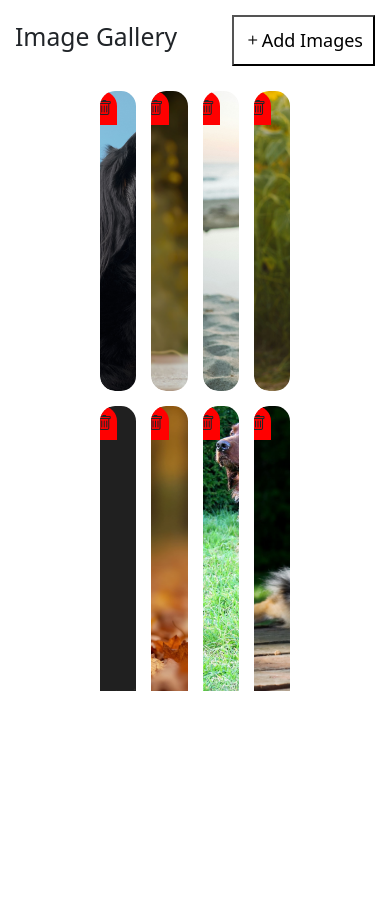
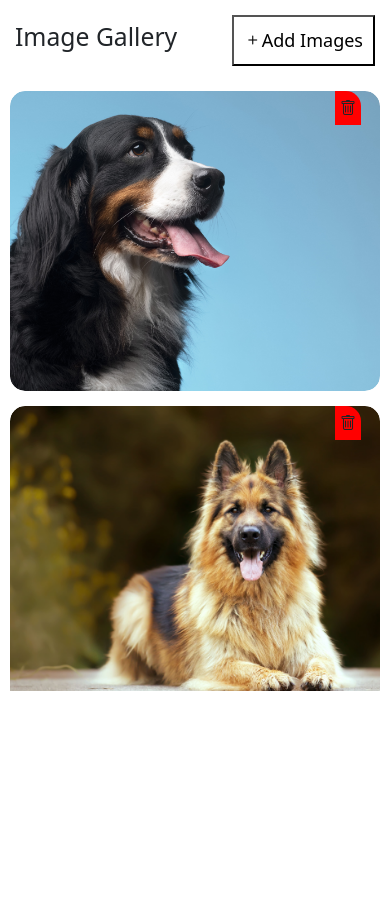
Before and after one commit to Anytimechess/task2, a website with bundled scripts: page public/index.html in a window 390 px wide. Built offline with nearby package versions, Linux system fonts and the light colour scheme.

Commit message:
added responsive mode

```diff
--- a/public/index.html
+++ b/public/index.html
@@ -7,6 +7,7 @@
    <link rel="stylesheet" href="../node_modules/bootstrap/dist/css/bootstrap.min.css">
   <link rel="stylesheet" href="../node_modules/bootstrap-icons/font/bootstrap-icons.css">
   <link rel="stylesheet" href="../src/styles/index.css">
+  <link rel="stylesheet" href="../src/styles/responsive.css">
 </head>
 <body>
      <div class="item-1">
--- a/src/styles/index.css
+++ b/src/styles/index.css
@@ -16,7 +16,7 @@ section{
 }
 .add-images-btn{
   padding: 10px;
-  background: white;
+    background: white;
 }
 .add-images-btn span{
   font-size: large;
@@ -158,7 +158,7 @@ form{
   height: 100%;
   z-index:2;
 }
-body.no-scroll {
+body.no-scroll{
   overflow: hidden;
   /* pointer-events: none; */
 }
--- /dev/null
+++ b/src/styles/responsive.css
@@ -0,0 +1,16 @@
+@media screen and (orientation:Portrait){
+  section{
+    margin-left: 10px;
+    margin-right: 10px;
+  }
+  .item-3{
+   display: grid;
+   grid-template-columns: 12fr;
+  }
+  body{
+    min-height:1000px ;
+  }
+  .img{
+    width: 100%;
+  }
+}
```
